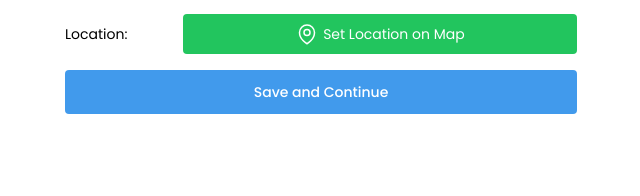
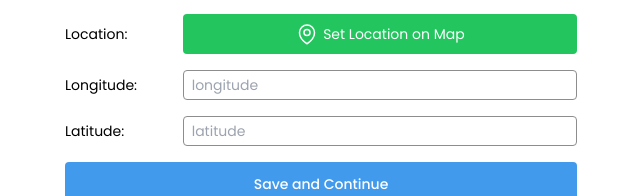
Before and after one commit to iamraufu/expansion-tracker, a React (Create React App) app: page /addInvestor in a window 1280 px wide. Shown: the part 874-1070 px from the top of the page, without its empty margins (319-959 px from the left). Before the commit the page ends 1004 px from the top, so only its background shows below. Built offline with nearby package versions, Linux system fonts and the light colour scheme; no server answers; sample sign-in values are in the browser's storage.

Commit message:
view update

```diff
--- a/src/pages/AddInvestor.js
+++ b/src/pages/AddInvestor.js
@@ -10,7 +10,7 @@ import useActivity from "../hooks/useActivity";
 
 const AddInvestor = () => {
   const { user } = useAuth();
-  const [submitLoad,setSubmitLoad] = useState(false)
+  const [submitLoad, setSubmitLoad] = useState(false);
   const initialValues = {
     name: "",
     email: "",
@@ -72,7 +72,6 @@ const AddInvestor = () => {
     document.body.style.overflow = scrollEnabled ? "hidden" : "auto";
   };
 
-
   const isValidPhoneNumber = (phone) => {
     // Regex for Bangladeshi phone numbers
     const phoneRegex = /^(?:\+?88)?01[3-9]\d{8}$/;
@@ -104,7 +103,7 @@ const AddInvestor = () => {
 
   const handleSubmit = async (e) => {
     e.preventDefault();
-    setSubmitLoad(true)
+    setSubmitLoad(true);
     setMissingFields([]);
 
     // Basic validation
@@ -131,21 +130,20 @@ const AddInvestor = () => {
     const isValidPhone = isValidPhoneNumber(values.phone);
 
     if (!isValidPhone) {
-      toast.error('Invalid phone number');
+      toast.error("Invalid phone number");
+      setSubmitLoad(false);
+      return;
     }
 
+    const missing = requiredFields.filter((field) => !values[field]);
 
-
-
-    const missing = requiredFields.filter((field) => !values[field]);
-    console.log({ missing });
     if (missing.length > 0) {
       setMissingFields(missing);
       // if (!formCoordinates) {
       //   toast.error("Please Enter Location Coordinates");
       // }
       toast.error("Please fill in all required fields.");
-      setSubmitLoad(true)
+      setSubmitLoad(false);
       return;
     }
 
@@ -167,18 +165,18 @@ const AddInvestor = () => {
           `${user.name} created an investor named: ${values.name}!`
         );
         console.log(responseData);
-        setSubmitLoad(true)
+        setSubmitLoad(true);
         navigate(-1);
       } else {
         console.log(response);
         console.error("Failed to submit form");
         toast.error(responseData.message);
-        setSubmitLoad(true)
+        setSubmitLoad(false);
       }
     } catch (error) {
       console.log(error);
       toast.error("There is a problem with the server!");
-      setSubmitLoad(true)
+      setSubmitLoad(false);
     }
   };
 
@@ -560,13 +558,50 @@ const AddInvestor = () => {
                   ? `Long ${formCoordinates?.longitude
                       ?.toString()
                       .slice(0, 7)}... Lat
-                      ${formCoordinates.latitude
-                         ?.toString()
-                      .slice(0, 7)}...
+                      ${formCoordinates.latitude?.toString().slice(0, 7)}...
                       `
                   : "Set Location on Map"}
               </p>
             </div>
+          </div>
+
+          <div className="flex items-center">
+            <label htmlFor="name" className="mr-2">
+              Longitude:
+            </label>
+            <input
+              type="text"
+              id="longitude"
+              name="longitude"
+              value={formCoordinates?.longitude}
+              onChange={(e) =>
+                setFormCoordinates({
+                  ...formCoordinates,
+                  longitude: e.target.value,
+                })
+              }
+              placeholder="longitude"
+              className={`input-field border-[#8D8D8D]`}
+            />
+          </div>
+          <div className="flex items-center">
+            <label htmlFor="name" className="mr-2">
+              Latitude:
+            </label>
+            <input
+              type="text"
+              id="latitude"
+              name="latitude"
+              value={formCoordinates?.latitude}
+              onChange={(e) =>
+                setFormCoordinates({
+                  ...formCoordinates,
+                  latitude: e.target.value,
+                })
+              }
+              placeholder="latitude"
+              className={`input-field border-[#8D8D8D]`}
+            />
           </div>
 
           <button
@@ -574,7 +609,7 @@ const AddInvestor = () => {
             disabled={submitLoad}
             className="bg-primary text-white p-3 font-medium rounded"
           >
-            {submitLoad?"Loading...":"Save and Continue"}
+            {submitLoad ? "Loading..." : "Save and Continue"}
           </button>
           <Toaster position="top-right" reverseOrder={false} />
         </div>
--- a/src/pages/AddLandlord.js
+++ b/src/pages/AddLandlord.js
@@ -119,6 +119,8 @@ const AddLandlord = () => {
 
       if (!isValidPhone) {
         toast.error('Invalid phone number');
+        setSubmitLoad(false)
+        return
       }
 
 
@@ -485,6 +487,45 @@ const AddLandlord = () => {
               </p>
             </div>
           </div>
+
+          <div className="flex items-center">
+            <label htmlFor="name" className="mr-2">
+              Longitude:
+            </label>
+            <input
+              type="text"
+              id="longitude"
+              name="longitude"
+              value={formCoordinates?.longitude}
+              onChange={(e) =>
+                setFormCoordinates({
+                  ...formCoordinates,
+                  longitude: e.target.value,
+                })
+              }
+              placeholder="longitude"
+              className={`input-field border-[#8D8D8D]`}
+            />
+          </div>
+          <div className="flex items-center">
+            <label htmlFor="name" className="mr-2">
+              Latitude:
+            </label>
+            <input
+              type="text"
+              id="latitude"
+              name="latitude"
+              value={formCoordinates?.latitude}
+              onChange={(e) =>
+                setFormCoordinates({
+                  ...formCoordinates,
+                  latitude: e.target.value,
+                })
+              }
+              placeholder="latitude"
+              className={`input-field border-[#8D8D8D]`}
+            />
+          </div>
           <button
             onClick={(e) => handleSubmit(e)}
             disabled={submitLoad}
--- a/src/pages/CreateSite.js
+++ b/src/pages/CreateSite.js
@@ -3295,6 +3295,34 @@ const CreateSite = () => {
                   : "Set Location on Map"}</p>
               </div>
             </div>
+            <div className="flex items-center">
+              <label htmlFor="name" className="mr-2">
+                Longitude:
+              </label>
+              <input
+                type="text"
+                id="longitude"
+                name="longitude"
+                value={formCoordinates?.longitude}
+                onChange={(e)=>setFormCoordinates({...formCoordinates, longitude:e.target.value})}
+                placeholder="longitude"
+                className={`input-field border-[#8D8D8D]`}
+              />
+            </div>
+            <div className="flex items-center">
+              <label htmlFor="name" className="mr-2">
+                Latitude:
+              </label>
+              <input
+                type="text"
+                id="latitude"
+                name="latitude"
+                value={formCoordinates?.latitude}
+                onChange={(e)=>setFormCoordinates({...formCoordinates, latitude:e.target.value})}
+                placeholder="latitude"
+                className={`input-field border-[#8D8D8D]`}
+              />
+            </div>
             <button
               onClick={(e) => handleSubmit(e)}
               className="bg-primary text-white p-3 font-medium rounded"
```
